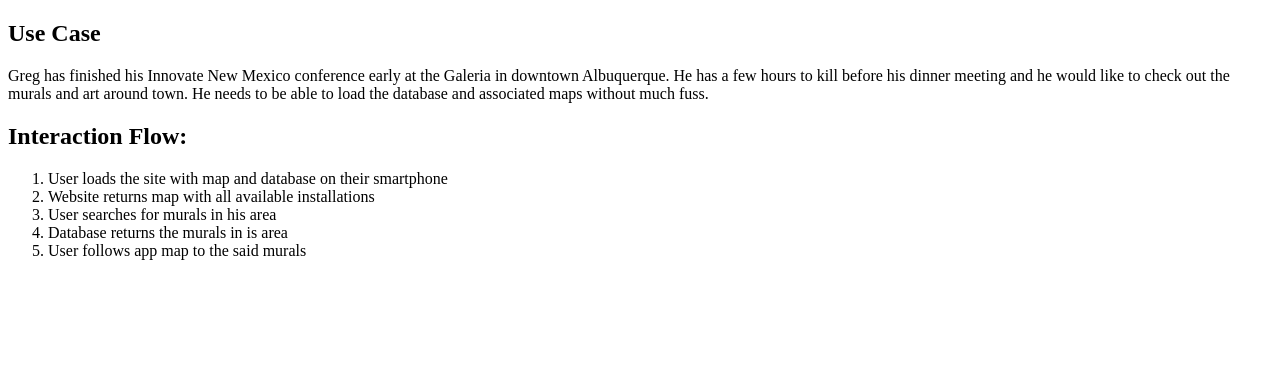
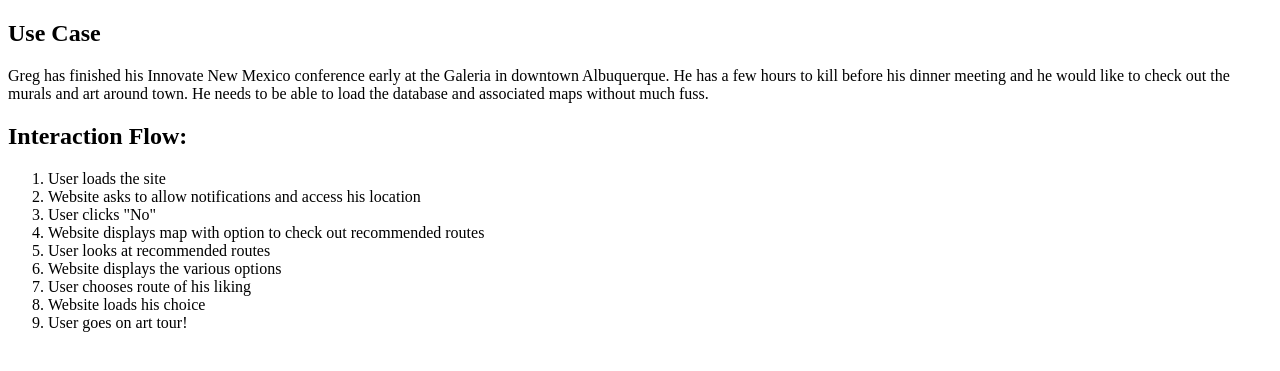
Before and after one commit to samanthaandrews/abq-street-art, a PHP site: page /epic/use-cases/businessman-use-case.php in a window 1280 px wide. Shown: the top 371 px of the page. Run offline with PHP 8.4, Linux system fonts and the light colour scheme.

Commit message:
changed the interaction flow

```diff
--- a/epic/use-cases/businessman-use-case.php
+++ b/epic/use-cases/businessman-use-case.php
@@ -2,18 +2,22 @@
 <html lang="en">
 	<head>
 		<meta charset="UTF-8">
-		<title>ABQ Street Art Businessman Use Case</title>
+		<title>ABQ Street Art Young Tourist Use Case</title>
 	</head>
 <body>
 	<h2>Use Case</h2>
 	<p>Greg has finished his Innovate New Mexico conference early at the Galeria in downtown Albuquerque. He has a few hours to kill before his dinner meeting and he would like to check out the murals and art around town. He needs to be able to load the database and associated maps without much fuss.</p>
 	<h2>Interaction Flow:</h2>
 	<ol>
-		<li>User loads the site with map and database on their smartphone</li>
-		<li>Website returns map with all available installations</li>
-		<li>User searches for murals in his area</li>
-		<li>Database returns the murals in is area</li>
-		<li>User follows app map to the said murals</li>
+		<li>User loads the site</li>
+		<li>Website asks to allow notifications and access his location</li>
+		<li>User clicks "No"</li>
+		<li>Website displays map with option to check out recommended routes</li>
+		<li>User looks at recommended routes</li>
+		<li>Website displays the various options</li>
+		<li>User chooses route of his liking</li>
+		<li>Website loads his choice</li>
+		<li>User goes on art tour! </li>
 	</ol>
 </body>
 
```
Also changed, not shown: epic/personas/businessman-persona.php (+5 -6 lines).
